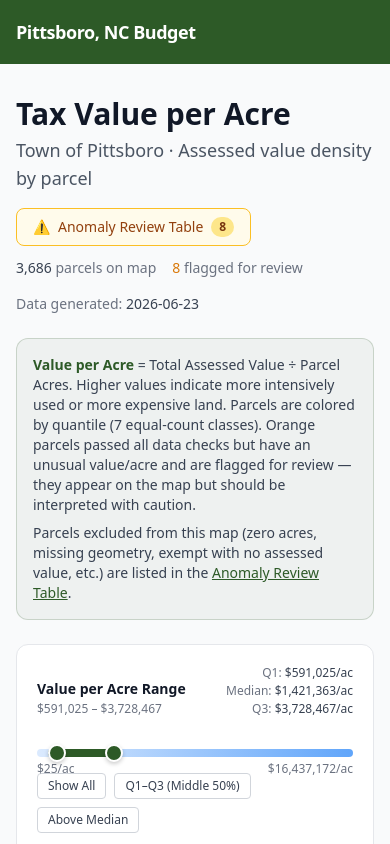
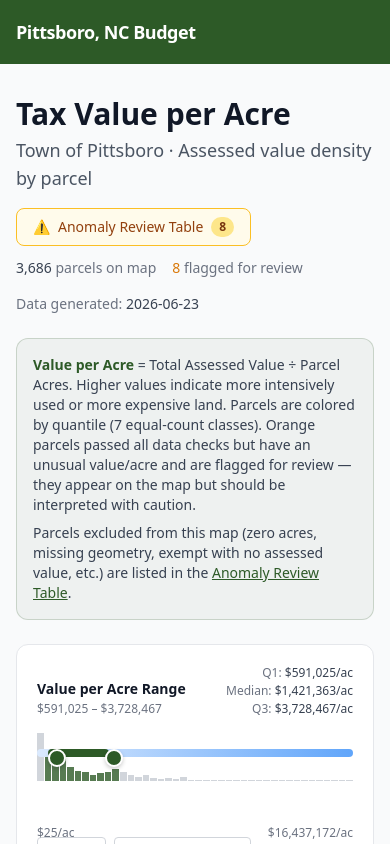
Before and after one commit to KyleShipp/pittsboro-budget, a Next.js app: page /value-per-acre in a window 390 px wide. Shown: the top 844 px of the page. Built offline with nearby package versions, Linux system fonts and the light colour scheme.

Commit message:
fix: make value range interactive and add parcel distribution histogram

```diff
--- a/src/components/ValuePerAcreMap.tsx
+++ b/src/components/ValuePerAcreMap.tsx
@@ -10,7 +10,7 @@
  * Import it via next/dynamic with { ssr: false }.
  */
 
-import { useEffect, useRef, useState, useCallback } from 'react';
+import { useEffect, useRef, useState, useCallback, useMemo } from 'react';
 import type { ValuePerAcreGeoJSON, ParcelFeature, ParcelProperties } from '@/types/budget';
 
 // ── Color scale (7-class Blues, low → high value/acre) ─────────────────────
@@ -60,6 +60,23 @@ function formatAcres(v: number | null): string {
   return v.toFixed(2) + ' ac';
 }
 
+function clamp(n: number, min: number, max: number): number {
+  return Math.max(min, Math.min(max, n));
+}
+
+function buildHistogram(values: number[], min: number, max: number, bins = 40): number[] {
+  const counts = new Array(bins).fill(0);
+  const span = max - min;
+  if (!values.length || span <= 0) return counts;
+
+  for (const v of values) {
+    const pct = (v - min) / span;
+    const idx = clamp(Math.floor(pct * bins), 0, bins - 1);
+    counts[idx] += 1;
+  }
+  return counts;
+}
+
 // ── Filter state ────────────────────────────────────────────────────────────
 
 export interface MapFilters {
@@ -93,6 +110,22 @@ export default function ValuePerAcreMap({ dataUrl, onLoad }: Props) {
   const [error, setError] = useState<string | null>(null);
   const [stats, setStats] = useState<{ min: number; max: number; median: number; q1: number; q3: number } | null>(null);
 
+  const distribution = useMemo(() => {
+    if (!geojson || !stats) return [] as number[];
+    const values = geojson.features
+      .filter((f) => (filters.showReview ? true : f.properties.action !== 'review'))
+      .map((f) => f.properties.value_per_acre)
+      .filter((v): v is number => typeof v === 'number' && isFinite(v));
+    return buildHistogram(values, stats.min, stats.max, 42);
+  }, [geojson, stats, filters.showReview]);
+
+  const selectedPct = useMemo(() => {
+    if (!stats || stats.max <= stats.min) return { left: 0, right: 0 };
+    const left = ((filters.minVpa - stats.min) / (stats.max - stats.min)) * 100;
+    const right = 100 - ((filters.maxVpa - stats.min) / (stats.max - stats.min)) * 100;
+    return { left: clamp(left, 0, 100), right: clamp(right, 0, 100) };
+  }, [filters.minVpa, filters.maxVpa, stats]);
+
   // ── Fetch GeoJSON ──────────────────────────────────────────────────────
   useEffect(() => {
     fetch(dataUrl)
@@ -115,7 +148,7 @@ export default function ValuePerAcreMap({ dataUrl, onLoad }: Props) {
         const q3 = sorted[Math.floor(sorted.length * 0.75)] ?? max;
 
         setStats({ min, max, median, q1, q3 });
-        // Set default range: show Q1 to Q3 (middle 50% of data)
+        // Set default range: show middle 50% so map is populated on first load.
         setFilters((f) => ({ ...f, minVpa: q1, maxVpa: q3 }));
 
         onLoad?.(data.metadata);
@@ -291,6 +324,14 @@ export default function ValuePerAcreMap({ dataUrl, onLoad }: Props) {
           width: 100%;
           cursor: pointer;
         }
+        input[type="range"]::-webkit-slider-runnable-track {
+          height: 8px;
+          background: transparent;
+        }
+        input[type="range"]::-moz-range-track {
+          height: 8px;
+          background: transparent;
+        }
         input[type="range"]::-webkit-slider-thumb {
           -webkit-appearance: none;
           appearance: none;
@@ -334,7 +375,25 @@ export default function ValuePerAcreMap({ dataUrl, onLoad }: Props) {
           {/* Dual range slider */}
           {stats && (
             <div className="space-y-2">
-              <div className="relative pt-2 pb-6">
+              <div className="relative pt-2 pb-8">
+                {/* Distribution bars (where parcels fall along the range) */}
+                <div className="h-12 mb-2 flex items-end gap-[1px]">
+                  {distribution.map((count, i) => {
+                    const maxCount = Math.max(...distribution, 1);
+                    const h = Math.max(2, Math.round((count / maxCount) * 100));
+                    const isInside = i >= Math.floor((selectedPct.left / 100) * distribution.length)
+                      && i <= Math.ceil(((100 - selectedPct.right) / 100) * distribution.length);
+                    return (
+                      <div
+                        key={`${i}-${count}`}
+                        title={`${count.toLocaleString()} parcels`}
+                        className={isInside ? 'bg-pittsboro-green/80' : 'bg-gray-300'}
+                        style={{ height: `${h}%`, width: `${100 / distribution.length}%` }}
+                      />
+                    );
+                  })}
+                </div>
+
                 {/* Background bar */}
                 <div className="absolute top-6 left-0 right-0 h-2 bg-gradient-to-r from-blue-100 to-blue-400 rounded-full" />
 
@@ -350,7 +409,7 @@ export default function ValuePerAcreMap({ dataUrl, onLoad }: Props) {
                       setFilters((f) => ({ ...f, minVpa: newMin }));
                     }
                   }}
-                  className="absolute w-full h-2 top-6 left-0 right-0 appearance-none bg-transparent rounded-full pointer-events-none accent-pittsboro-green"
+                  className="absolute w-full h-2 top-6 left-0 right-0 appearance-none bg-transparent rounded-full accent-pittsboro-green"
                   style={{
                     zIndex: filters.minVpa > (stats.min + stats.max) / 2 ? 5 : 3,
                   }}
@@ -368,7 +427,7 @@ export default function ValuePerAcreMap({ dataUrl, onLoad }: Props) {
                       setFilters((f) => ({ ...f, maxVpa: newMax }));
                     }
                   }}
-                  className="absolute w-full h-2 top-6 left-0 right-0 appearance-none bg-transparent rounded-full pointer-events-none accent-pittsboro-green"
+                  className="absolute w-full h-2 top-6 left-0 right-0 appearance-none bg-transparent rounded-full accent-pittsboro-green"
                   style={{
                     zIndex: filters.maxVpa < (stats.min + stats.max) / 2 ? 3 : 5,
                   }}
@@ -378,8 +437,8 @@ export default function ValuePerAcreMap({ dataUrl, onLoad }: Props) {
                 <div
                   className="absolute h-2 bg-pittsboro-green rounded-full top-6"
                   style={{
-                    left: `${((filters.minVpa - stats.min) / (stats.max - stats.min)) * 100}%`,
-                    right: `${100 - ((filters.maxVpa - stats.min) / (stats.max - stats.min)) * 100}%`,
+                    left: `${selectedPct.left}%`,
+                    right: `${selectedPct.right}%`,
                   }}
                 />
 
```
